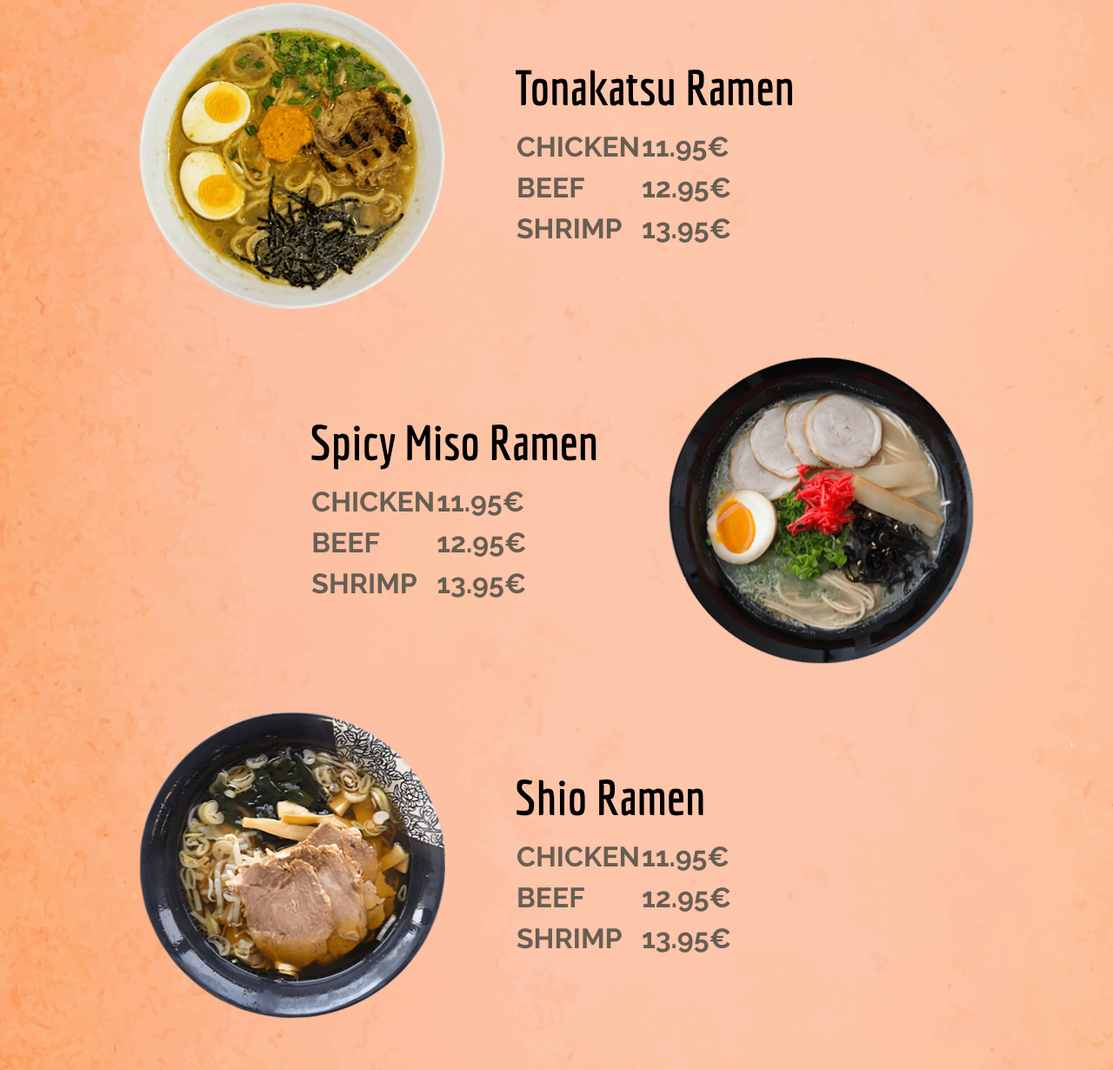
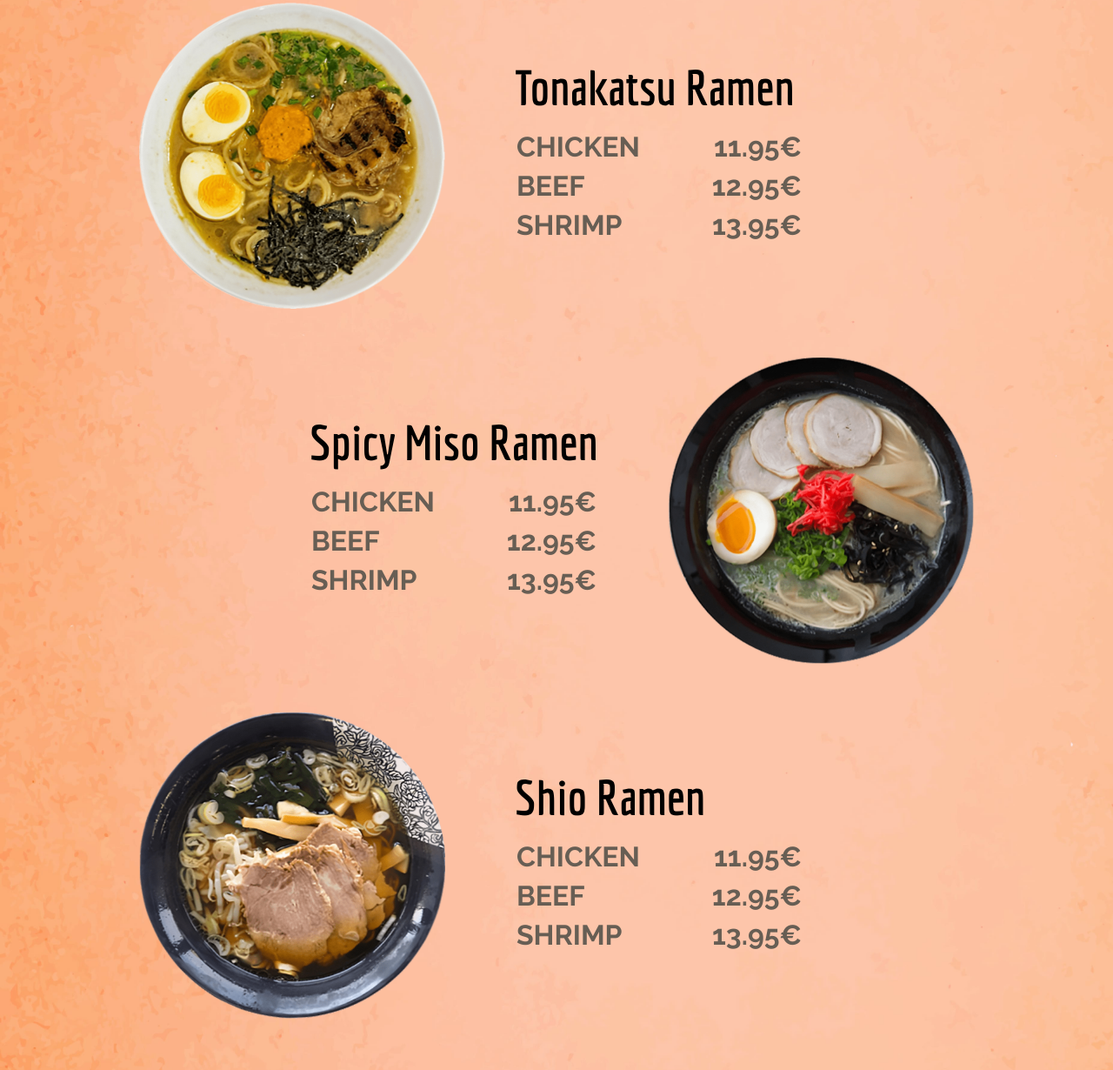
Before and after one commit to JuppFritsch/sakura-website, a plain HTML site: page index.html in a window 1280 px wide. Shown: the part 1745-2975 px from the top of the page at 87% size. Drawn offline with Linux system fonts and the light colour scheme.

Commit message:
Finale changes

```diff
--- a/index.html
+++ b/index.html
@@ -75,21 +75,20 @@
 
     <section class="our_menu" id="menu">
         <h2 class="our_menu_headline">OUR MENU</h2>
-        <div class="order_card">
             <div class="dish_left">
                 <img src="./img/R1.png" alt="tonakatsu_ramen" class="dish_img_left dish_img">
                 <div class="dish_price">
                     <p class="dish_headline">Tonakatsu Ramen</p>
-                    <table>
-                        <tr>
+                    <table class="table_container">
+                        <tr class="table_info">
                             <td class="table_text">CHICKEN</td>
                             <td class="table_text">11.95€</td>
                         </tr>
-                        <tr>
+                        <tr class="table_info">
                             <td class="table_text">BEEF</td>
                             <td class="table_text">12.95€</td>
                         </tr>
-                        <tr>
+                        <tr class="table_info">
                             <td class="table_text">SHRIMP</td>
                             <td class="table_text">13.95€</td>
                         </tr>
@@ -102,16 +101,16 @@
             <img src="./img/R2.png" alt="spicy_mio_ramen" class="dish_img_right dish_img">
             <div class="dish_price">
                 <p class="dish_headline">Spicy Miso Ramen</p>
-                <table>
-                    <tr>
+                <table class="table_container">
+                    <tr class="table_info">
                         <td class="table_text">CHICKEN</td>
                         <td class="table_text">11.95€</td>
                     </tr>
-                    <tr>
+                    <tr class="table_info">
                         <td class="table_text">BEEF</td>
                         <td class="table_text">12.95€</td>
                     </tr>
-                    <tr>
+                    <tr class="table_info">
                         <td class="table_text">SHRIMP</td>
                         <td class="table_text">13.95€</td>
                     </tr>
@@ -119,20 +118,20 @@
             </div>
         </div>
 
-                <div class="dish_left">
+        <div class="dish_left">
             <img src="./img/R3.png" alt="shio_ramen" class="dish_img_left dish_img">
             <div class="dish_price">
                 <p class="dish_headline">Shio Ramen</p>
-                <table>
-                    <tr>
+                <table class="table_container">
+                    <tr class="table_info">
                         <td class="table_text">CHICKEN</td>
                         <td class="table_text">11.95€</td>
                     </tr>
-                    <tr>
+                    <tr class="table_info">
                         <td class="table_text">BEEF</td>
                         <td class="table_text">12.95€</td>
                     </tr>
-                    <tr>
+                    <tr class="table_info">
                         <td class="table_text">SHRIMP</td>
                         <td class="table_text">13.95€</td>
                     </tr>
--- a/style.css
+++ b/style.css
@@ -195,6 +195,23 @@
             font-weight: bold;
             color: #675e54;
             padding-bottom: 8px;
+            display: flex;
+            justify-content: space-between;
+        }
+
+        .table_info{
+            display: flex;
+            flex-direction: row;
+            justify-content: space-between;
+        }
+
+
+        .dish_price{
+            width: 332px;
+            height: 223px;
+            display: flex;
+
+            flex-direction: column;
         }
 
         .headline_location{
@@ -263,15 +280,12 @@
                 right: 24px;
                 top: 24px;
             }
+
         }
 
-        @media(max-width:770px){   /* Teblet-Mobile */
+        @media(max-width:1040px){   /* Teblet-Mobile */
             .hero_container{
                 margin-bottom: 96px;
-            }
-
-            .menu_top{
-                display: none;
             }
 
             .headline{
@@ -363,6 +377,13 @@
 
             .social_media{
                 margin-right: 24px;
+            }
+        }
+
+        @media(max-width:850px){
+
+            .menu_top{
+                display: none;
             }
         }
 
@@ -460,8 +481,6 @@
             .dish_headline{
                 font-size: 32px;
                 font-weight: bold;
-                display: flex;
-                justify-content: center;
             }
 
             .table_text{
@@ -595,12 +614,14 @@
             .dish_headline{
                 font-size: 30px;
                 font-weight: bold;
-                display: flex;
-                justify-content: center;
+                margin-left: 8px;
+                margin-right: 8px;
             }
 
             .table_text{
                 font-size: 16px;
+                padding-left: 8px;
+                padding-right: 8px;
 
             }
 
@@ -608,8 +629,9 @@
                 display: flex;
                 justify-content: center;
                 flex-direction: column;
+                width: 304px;
+                height: 223px;
             }
-
 
             .headline_location{
                 font-size: 35px;
```
